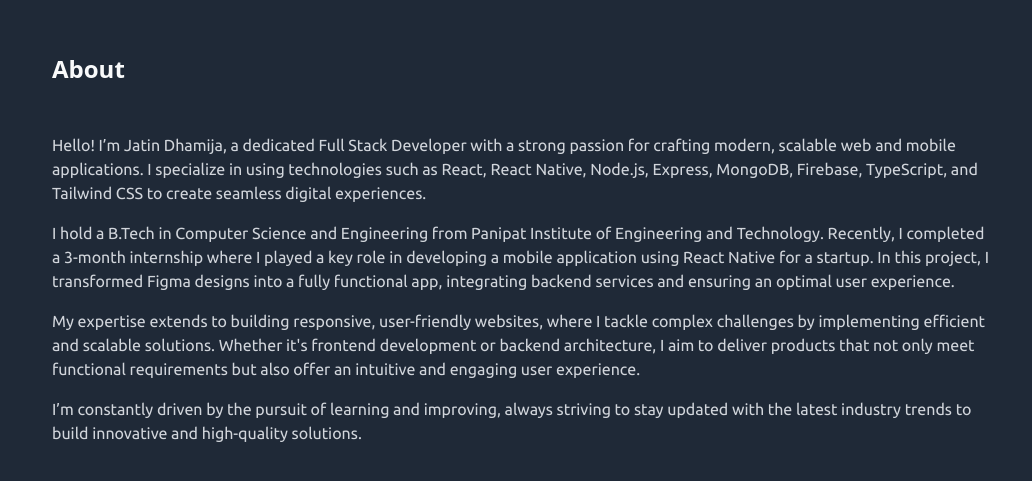
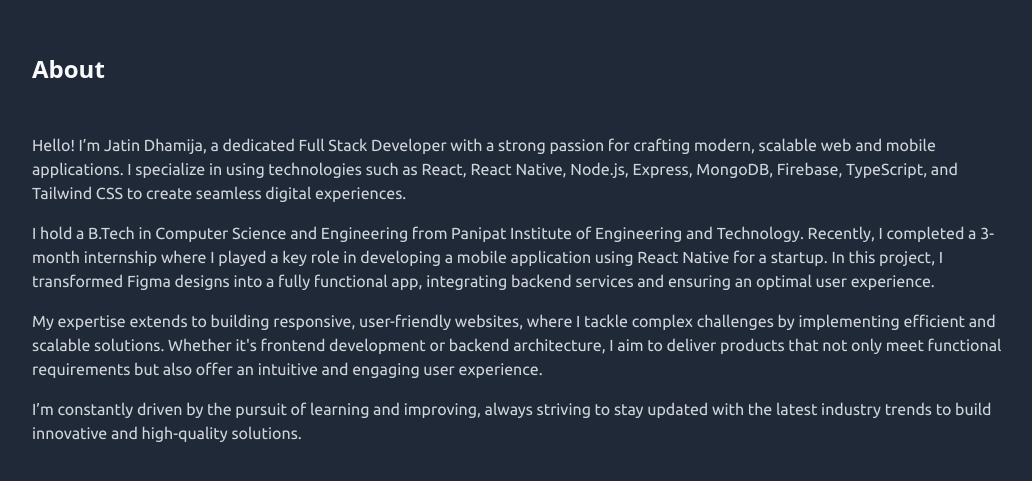
Before and after one commit to JatinDhamija816/personal_portfolio, a React (Vite) app: page / in a window 1280 px wide. Shown: the part 967-1448 px from the top of the page, without its empty margins (116-1148 px from the left). Built offline with nearby package versions, Linux system fonts and the light colour scheme.

Commit message:
about page padding

```diff
--- a/src/components/About.tsx
+++ b/src/components/About.tsx
@@ -1,7 +1,7 @@
 const About = () => {
   return (
     <div className="bg-gray-800 min-h-screen flex items-center justify-center">
-      <div className="p-10 md:max-w-screen-lg">
+      <div className="py-10 px-5 md:max-w-screen-lg">
         <p className="text-gray-50 text-2xl font-semibold py-10">About</p>
         <div className="text-gray-300  font-ubuntu">
           <p className="py-2">
```
